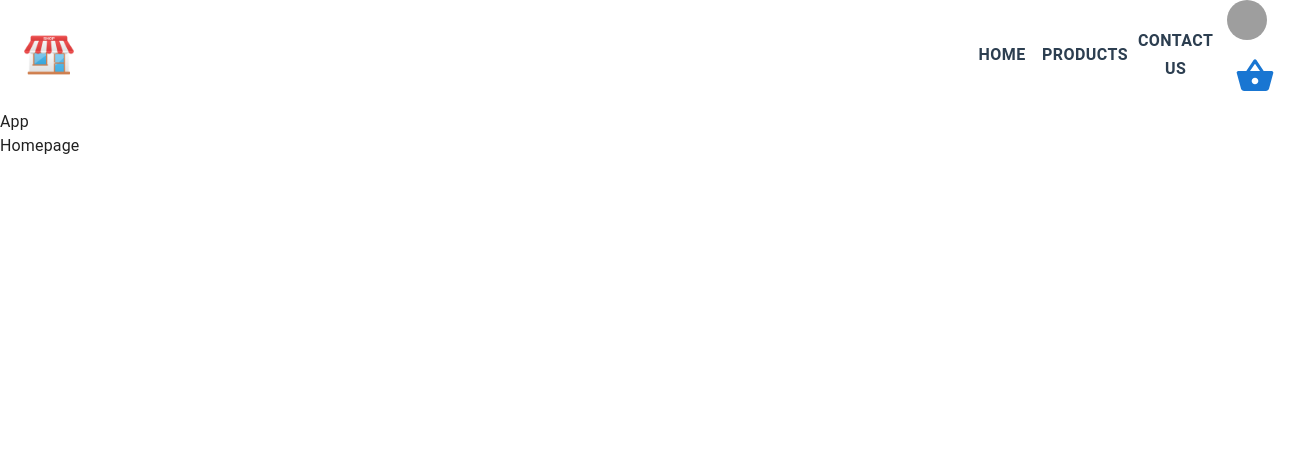
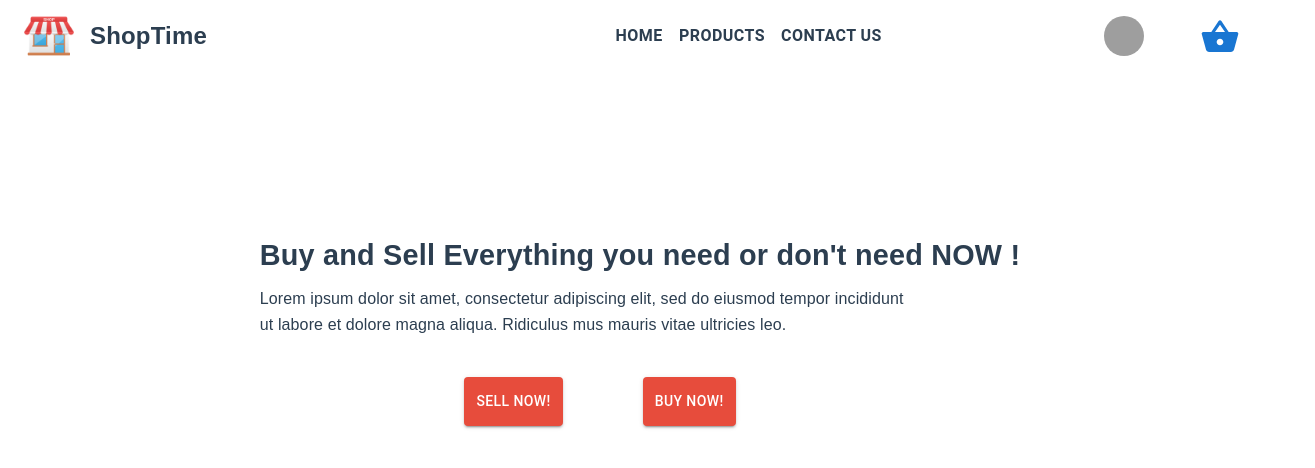
Before and after one commit to coazz94/ShopTime, a React (Vite) app in the folder client/: page / in a window 1280 px wide. Shown: the top 468 px of the page, 1315 px wide, since content can reach past the window. Built offline with nearby package versions, Linux system fonts and the light colour scheme; grey boxes are pictures that could not be loaded.

Commit message:
homepage first stages

```diff
--- a/client/src/App.tsx
+++ b/client/src/App.tsx
@@ -5,7 +5,6 @@ function App() {
     return (
         <>
             <Navbar />
-            <div>App</div>
             <Homepage />
         </>
     )
--- a/client/src/scenes/homePage/index.tsx
+++ b/client/src/scenes/homePage/index.tsx
@@ -1,7 +1,90 @@
+import { Box, Button, Container, Typography } from "@mui/material"
+
 export default function Homepage() {
     return (
         <>
-            <div>Homepage</div>
+            <Box
+                maxWidth="100%"
+                sx={{
+                    // backgroundColor: "red",
+                    display: "flex",
+                    justifyContent: "center",
+                    alignItems: "center",
+                    flexDirection: "column",
+                    mt: 20,
+                    flexWrap: "wrap",
+                }}
+            >
+                <Box sx={{ padding: 0, mb: 5 }}>
+                    <Typography
+                        variant="h6"
+                        noWrap
+                        component="a"
+                        sx={{
+                            fontFamily: "Arial",
+                            fontSize: "1.8rem",
+                            fontWeight: 800,
+                            color: "#2C3E50",
+                        }}
+                    >
+                        Buy and Sell Everything you need or don't need NOW !
+                        <Typography
+                            variant="h6"
+                            maxWidth="md"
+                            sx={{
+                                fontFamily: "Arial",
+                                fontSize: "1rem",
+                                color: "#2C3E50",
+                                textDecoration: "none",
+                                mt: "0.5rem",
+                            }}
+                        >
+                            Lorem ipsum dolor sit amet, consectetur adipiscing
+                            elit, sed do eiusmod tempor incididunt <br /> ut
+                            labore et dolore magna aliqua. Ridiculus mus mauris
+                            vitae ultricies leo.
+                        </Typography>
+                    </Typography>
+                </Box>
+                <Box>
+                    <Button
+                        variant="contained"
+                        color="secondary"
+                        sx={{
+                            mr: 10,
+                            padding: 1.5,
+                            backgroundColor: "#E74C3C",
+                        }}
+                    >
+                        Sell NOW!
+                    </Button>
+                    <Button
+                        variant="contained"
+                        color="secondary"
+                        sx={{
+                            mr: 10,
+                            padding: 1.5,
+                            backgroundColor: "#E74C3C",
+                        }}
+                    >
+                        Buy Now!
+                    </Button>
+                </Box>
+            </Box>
+            {/* <Box
+                maxWidth="100%"
+                sx={{
+                    backgroundColor: "red",
+                    display: "flex",
+                    justifyContent: "center",
+                    alignItems: "center",
+                    flexDirection: "column",
+                    mt: 10,
+                    flexWrap: "wrap",
+                }}
+            >
+                Caroselle
+            </Box> */}
         </>
     )
 }
--- a/client/src/scenes/navBar/index.tsx
+++ b/client/src/scenes/navBar/index.tsx
@@ -46,7 +46,7 @@ function Navbar() {
         <CssBaseline>
             <AppBar
                 position="static"
-                style={{
+                sx={{
                     backgroundColor: "transparent",
                     boxShadow: "none",
                 }}
@@ -71,10 +71,10 @@ function Navbar() {
                             component="a"
                             href="/"
                             sx={{
-                                mr: 110,
+                                mr: { md: 20, xl: 100, lg: 50 },
                                 display: { xs: "none", md: "flex" },
-                                fontFamily: "monospace",
-                                fontSize: "1.8rem",
+                                fontFamily: "Arial",
+                                fontSize: "1.5rem",
                                 fontWeight: 800,
                                 color: "#2C3E50",
                                 textDecoration: "none",
@@ -95,10 +95,12 @@ function Navbar() {
                                 aria-controls="menu-appbar"
                                 aria-haspopup="true"
                                 onClick={handleOpenNavMenu}
-                                color="inherit"
                             >
                                 <MenuIcon />
                             </IconButton>
+
+                            {/* Mobile Menu */}
+
                             <Menu
                                 id="menu-appbar"
                                 anchorEl={anchorElNav}
@@ -124,7 +126,7 @@ function Navbar() {
                                     >
                                         <Typography
                                             textAlign="center"
-                                            style={{ color: "#2C3E50" }}
+                                            sx={{ color: "#2C3E50" }}
                                         >
                                             {page}
                                         </Typography>
@@ -161,6 +163,7 @@ function Navbar() {
                         >
                             ShopTime
                         </Typography>
+
                         <Box
                             sx={{
                                 flexGrow: 1,
@@ -184,6 +187,8 @@ function Navbar() {
                             ))}
                         </Box>
                         <Box sx={{ flexGrow: 0 }}>
+                            {/* ProfilePicture */}
+
                             <Tooltip title="Open settings">
                                 <IconButton
                                     onClick={handleOpenUserMenu}
@@ -193,9 +198,10 @@ function Navbar() {
                                 </IconButton>
                             </Tooltip>
 
+                            {/* Cart */}
+
                             <Tooltip title="Open Cart">
                                 <IconButton
-                                    onClick={handleOpenUserMenu}
                                     sx={{
                                         mr: 1,
                                         mt: 1,
@@ -208,9 +214,12 @@ function Navbar() {
                                     ></ShoppingBasketIcon>
                                 </IconButton>
                             </Tooltip>
+
+                            {/* Menu Options */}
+
                             <Menu
                                 sx={{ mt: "45px" }}
-                                id="menu-appbar"
+                                id="basic-menu"
                                 anchorEl={anchorElUser}
                                 anchorOrigin={{
                                     vertical: "top",
```
